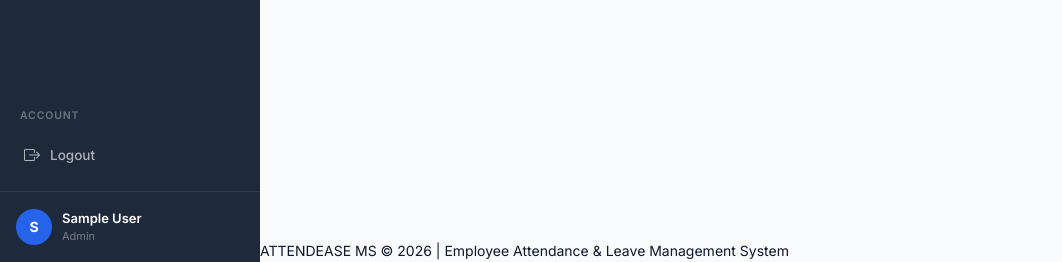
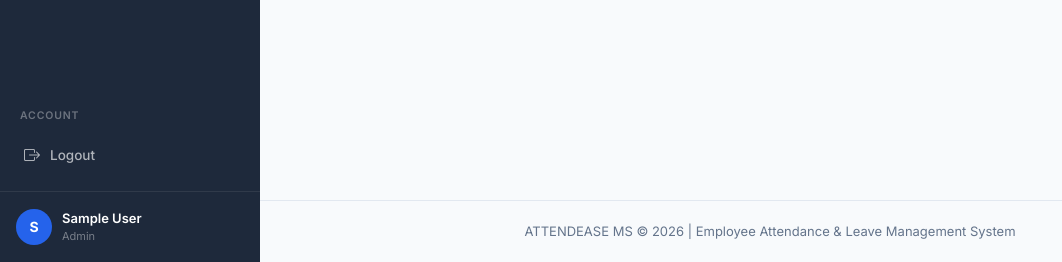
Before and after one commit to SiddharthJha1602/ATTENDEASE, a Flask app: page /profile in a window 1280 px wide. Shown: the part 538-800 px from the top of the page, without its empty margins (0-1062 px from the left). Run offline with Flask 3, Linux system fonts and the light colour scheme; the visitor is signed in with stand-in values (Sample User, id 1).

Commit message:
Add footer styles to main.css

```diff
--- a/static/css/main.css
+++ b/static/css/main.css
@@ -1104,3 +1104,15 @@ body,
         grid-template-columns:1fr;
     }
 }
+/* =========================
+   FOOTER
+========================= */
+
+.app-footer{
+    text-align:center;
+    padding:20px;
+    margin-top:30px;
+    font-size:13px;
+    color:var(--text-muted);
+    border-top:1px solid var(--border);
+}
```
